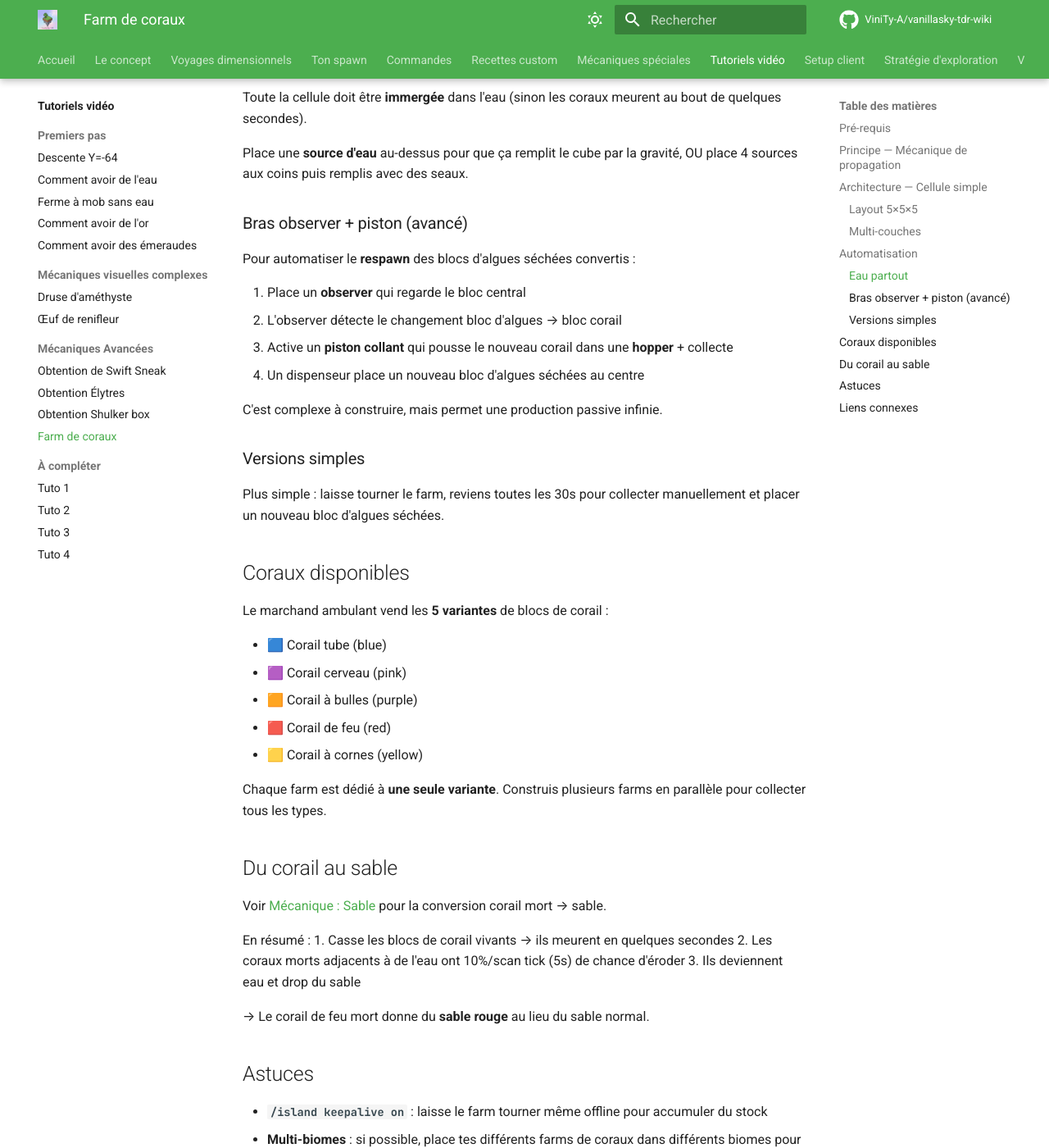
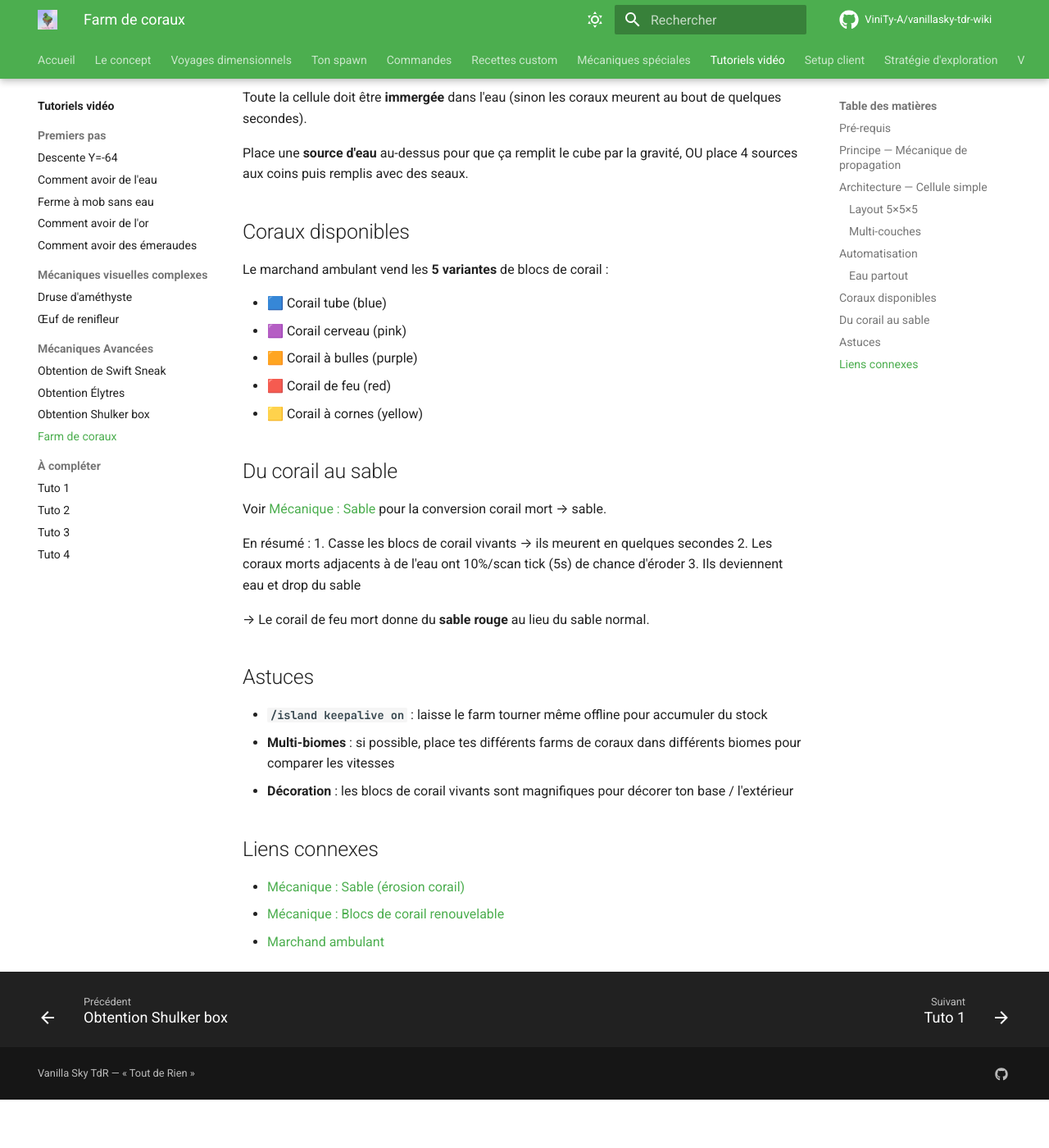
Before and after one commit to ViniTy-A/vanillasky-tdr-wiki, an MkDocs documentation site: the page built from docs/tutoriels/farm-corail.md, in a window 1280 px wide and 1400 px high, scrolled down 1558 px. Shown: the whole window at 82% size. Built offline with MkDocs 1.6.1 and Material for MkDocs 9.7.7, drawn with Linux system fonts in a browser that asks for light colours; comment, search, counter and statistics services are not loaded; after the commit the page ends 2899 px from its top, so only the background shows below that; some of the changed text lies outside the part shown.

Commit message:
Update farm-corail.md

```diff
--- a/docs/tutoriels/farm-corail.md
+++ b/docs/tutoriels/farm-corail.md
@@ -16,9 +16,9 @@ Les **blocs de corail** sont la source du **sable** sur TdR (via érosion en con
 
 ## Pré-requis
 
-- Avoir reçu **au moins 1 bloc de corail** du marchand ambulant (trade 8 blocs/troc)
+- Avoir reçu **au moins 4 blocs de corail** du marchand ambulant (trade 8 blocs/troc)
 - ≥1 **bloc d'algues séchées** (algues = kelp, séchées au four)
-- Bois pour construire la structure
+- Blocs pour construire la structure
 - Quelques seaux d'eau
 
 ## Principe — Mécanique de propagation
@@ -64,21 +64,6 @@ Toute la cellule doit être **immergée** dans l'eau (sinon les coraux meurent a
 
 Place une **source d'eau** au-dessus pour que ça remplit le cube par la gravité, OU place 4 sources aux coins puis remplis avec des seaux.
 
-### Bras observer + piston (avancé)
-
-Pour automatiser le **respawn** des blocs d'algues séchées convertis :
-
-1. Place un **observer** qui regarde le bloc central
-2. L'observer détecte le changement bloc d'algues → bloc corail
-3. Active un **piston collant** qui pousse le nouveau corail dans une **hopper** + collecte
-4. Un dispenseur place un nouveau bloc d'algues séchées au centre
-
-C'est complexe à construire, mais permet une production passive infinie.
-
-### Versions simples
-
-Plus simple : laisse tourner le farm, reviens toutes les 30s pour collecter manuellement et placer un nouveau bloc d'algues séchées.
-
 ## Coraux disponibles
 
 Le marchand ambulant vend les **5 variantes** de blocs de corail :
@@ -89,7 +74,6 @@ Le marchand ambulant vend les **5 variantes** de blocs de corail :
 - 🟥 Corail de feu (red)
 - 🟨 Corail à cornes (yellow)
 
-Chaque farm est dédié à **une seule variante**. Construis plusieurs farms en parallèle pour collecter tous les types.
 
 ## Du corail au sable
 
```
Also changed, not shown: other parts of docs/tutoriels/farm-corail.md (+1 -1 lines).
